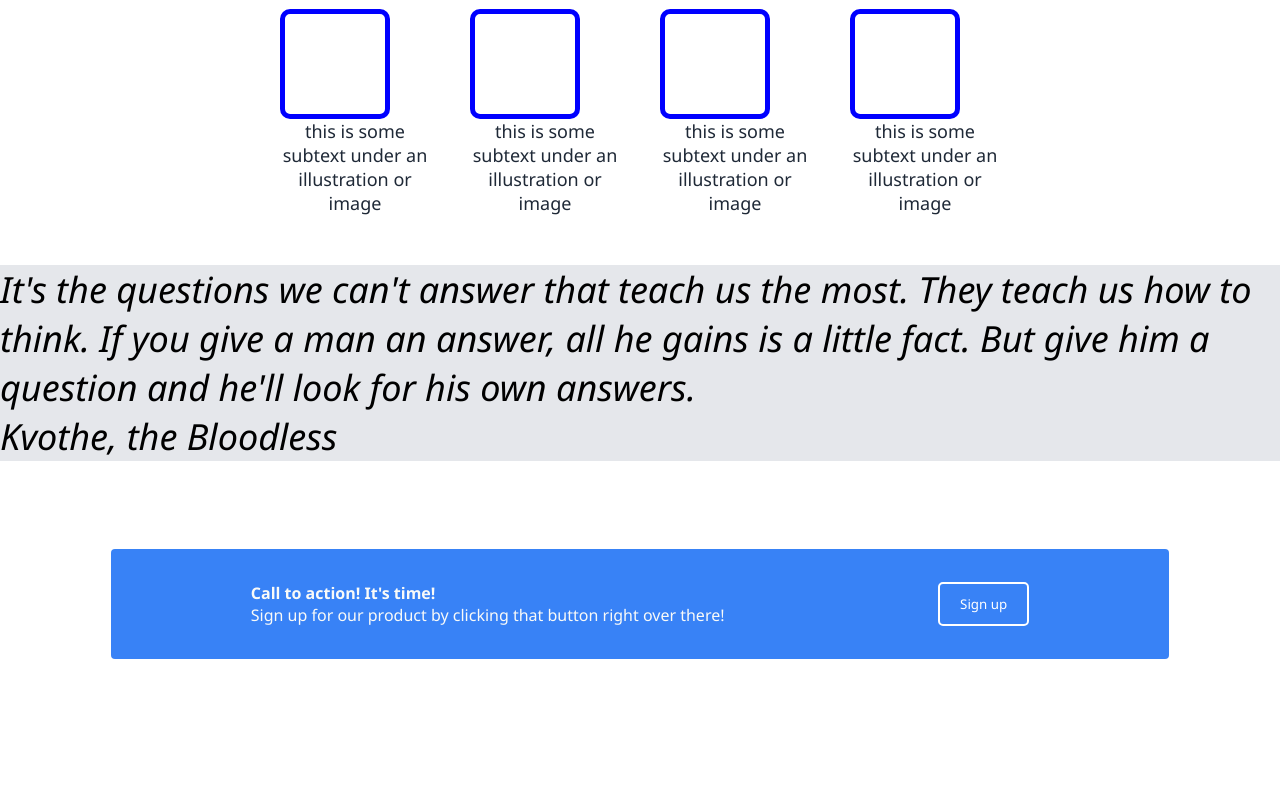
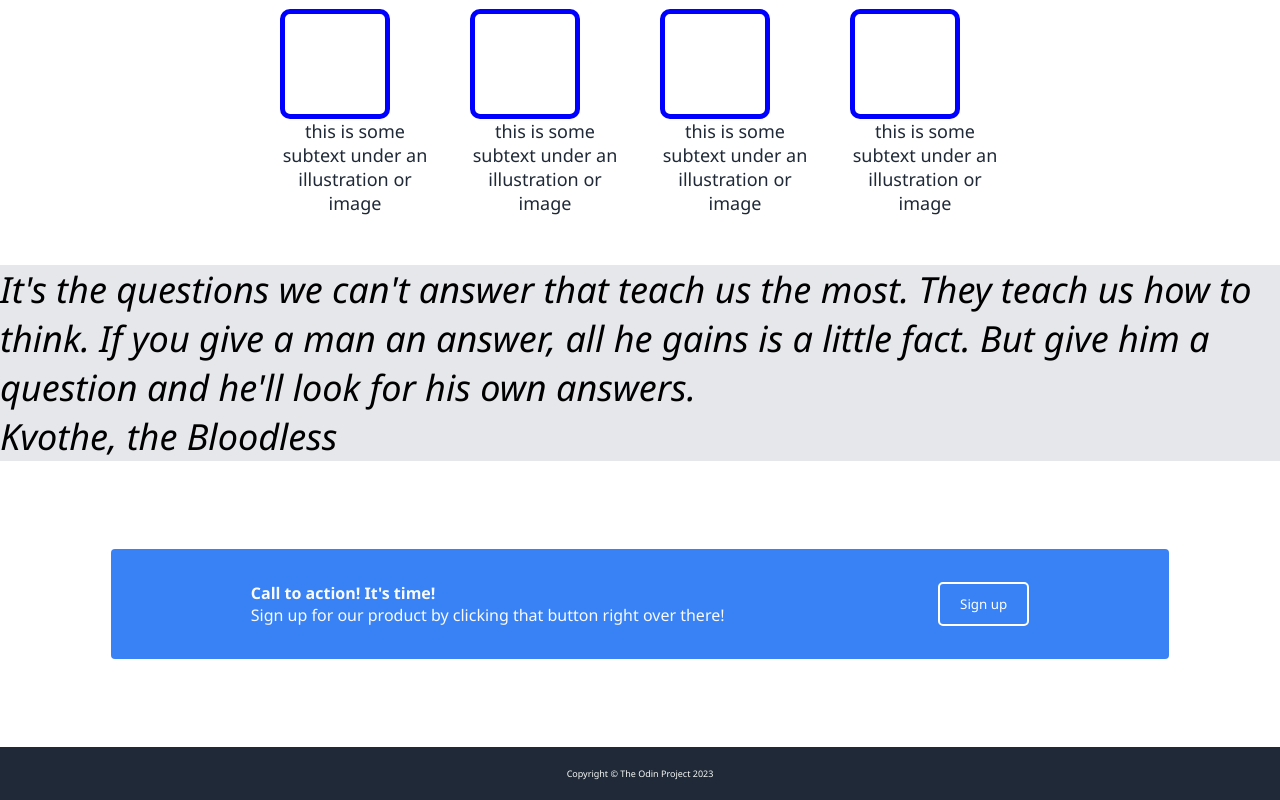
Before and after one commit to WWilliams-maker/odin-landing-page, a plain HTML site: page index.html in a window 1280 px wide. Shown: the part 612-1412 px from the top of the page. Before the commit the page ends 1359 px from the top, so only its background shows below. Drawn offline with Linux system fonts and the light colour scheme.

Commit message:
added footer

```diff
--- a/index.html
+++ b/index.html
@@ -74,5 +74,11 @@
             </button>
         </div>
     </div>
+    <div class="footer">
+        <span>Copyright &copy; The Odin Project 2023</span>
+    </div>
 
 </body>
+
+
+</html>
--- a/styles.css
+++ b/styles.css
@@ -141,3 +141,12 @@ button {
     border-radius: 5px;
     border: 2px solid white;
 }
+
+.footer {
+    background-color: #1F2937;
+    color:#F9FAF8;
+    align-items: flex-end;
+    padding: 20px;
+    font-size: 9px;
+    text-align: center;
+}
```
